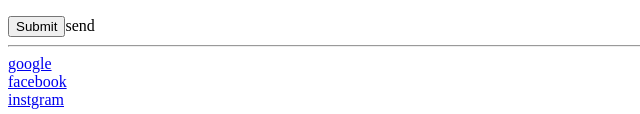
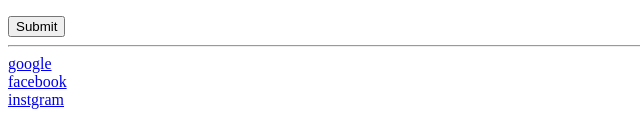
Before and after one commit to fady-gerges12/git_repo, a plain HTML site: page index.html in a window 1280 px wide. Shown: the part 884-998 px from the top of the page, 0-640 px from the left. Drawn offline with Linux system fonts and the light colour scheme.

Commit message:
deleting word"send"

```diff
--- a/index.html
+++ b/index.html
@@ -89,7 +89,7 @@
         <label for="l4">basketball</label>
     </section>
     <br>
-    <section id="send"><input type="submit">send</section>
+    <section id="send"><input type="submit"></section>
  </form>
  <hr>
  <footer>
```
